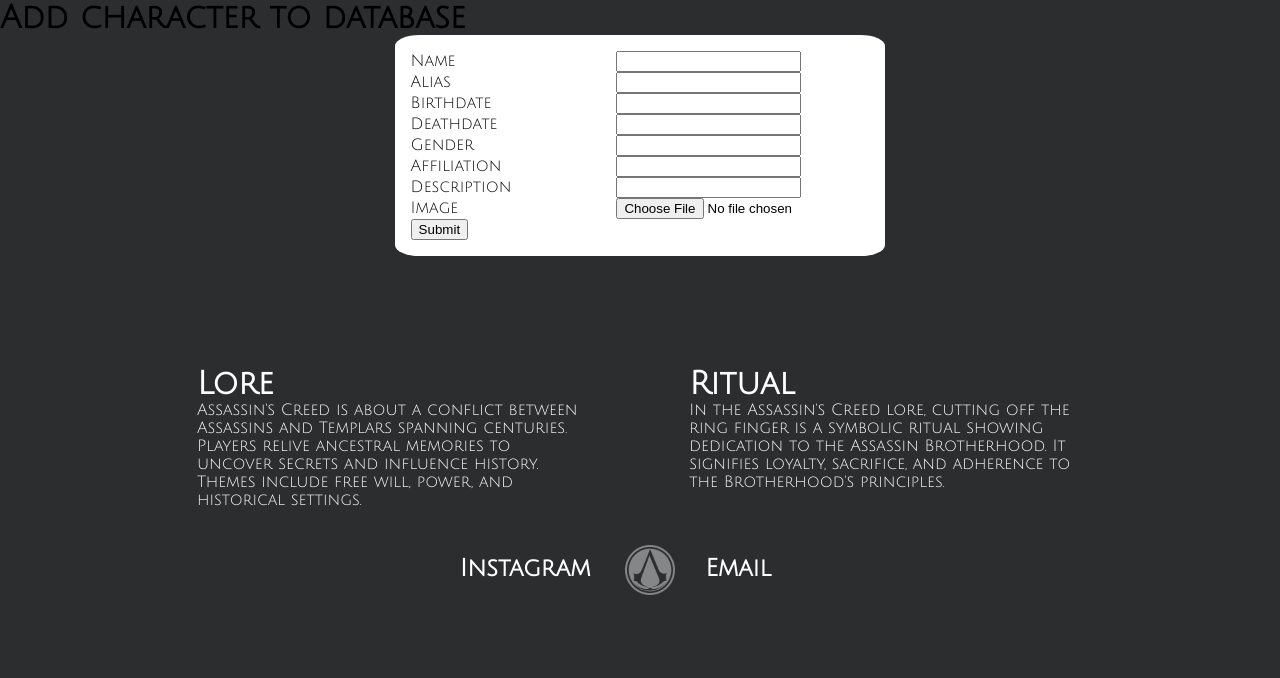
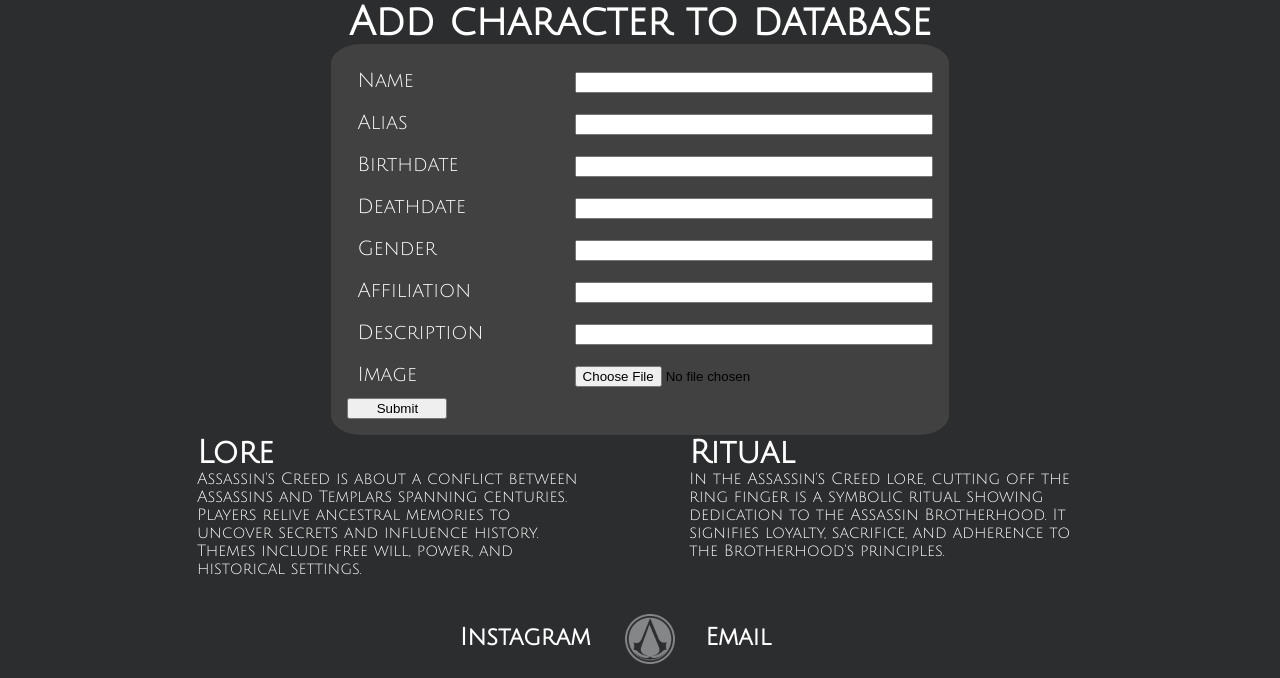
Before and after one commit to JohannesMira-ato/Assassins-Creed-DB, a Flask app: page /database/add/character in a window 1280 px wide. Shown: the part 201-879 px from the top of the page. Before the commit the page ends 796 px from the top, so only its background shows below. Run offline with Flask 3, Linux system fonts and the light colour scheme.

Commit message:
Character add basic styling, added character delete routes WIP

```diff
--- a/db.py
+++ b/db.py
@@ -18,7 +18,7 @@ def add_character(name, alias, birthdate, deathdate, gender,
 
 #  Function to choose between fetchone and fetchall query
 def fetch(query, fetchtype, parameter=None):
-    conn = sqlite3.connect("ACDB.db")  # TEST DB
+    conn = sqlite3.connect(database)  # TEST DB
     cur = conn.cursor()
     if fetchtype == "all":
         if parameter is None:
@@ -32,3 +32,14 @@ def fetch(query, fetchtype, parameter=None):
         results = cur.fetchone()
     conn.close()
     return results
+
+
+def delete_character(CharacterID):
+    conn = sqlite3.connect(database)
+    cur = conn.cursor()
+    cur.execute("DELETE FROM Character WHERE CharacterID =?", (CharacterID,))
+    conn.commit()
+    conn.close()
+
+
+delete_character(10)
--- a/routes.py
+++ b/routes.py
@@ -104,6 +104,18 @@ def database_character_add():
     return render_template("database_character_add.html")
 
 
+@app.route('/database/delete')
+def database_delete():
+    return render_template('database_delete.html')
+
+
+@app.route('/database/delete/character')
+def database_character_delete():
+    characters = db.fetch("SELECT CharacterID, Name FROM CHARACTER", "all")
+    if not characters:
+        return redirect('/404')
+    return render_template('database_character_delete.html', characters=characters)
+
 # Page for individual assassins
 @app.route('/assassin/<int:id>')
 def assassin(id):
--- a/static/css/style.css
+++ b/static/css/style.css
@@ -402,15 +402,33 @@ footer{
 .add-square{
     padding: 1rem;
     border-radius: 5%;
-    background-color: #FFFFFF;
+    background-color: #414141   ;
 }
 
 .add-container{
     display: grid;
     place-content: center;
+    font-size: 20px;
 }
 
 .add-form-container label{
     display: inline-block;
     width: 200px;
+    padding: 10px;
+    color: white;
 }
+
+.add-form-container input{
+    width: 350px;
+}
+
+#add-character-submit{
+    width: 100px;
+}
+
+#add-character-title{
+    display: grid;
+    place-content: center;
+    font-size: 20px;
+    color: white;
+}
--- a/templates/database.html
+++ b/templates/database.html
@@ -7,6 +7,6 @@
 <div class="database-content">
     <div><a href="/database/add">Add to database</a></div>
     <div><a href="">Edit database</a></div>
-    <div><a href="">Delete from database</a></div>
+    <div><a href="/database/delete">Delete from database</a></div>
 </div>
 {%endblock%}
--- a/templates/database_character_add.html
+++ b/templates/database_character_add.html
@@ -1,26 +1,28 @@
 {% extends 'layout.html'%} {% block content%}
-<h1>Add character to database</h1>
+<div id="add-character-title">
+  <h1>Add character to database</h1>
+</div>
 <div class="add-container">
   <div class="add-square">
     <div class="add-form-container">
       <form action="/database/add/character" method="POST" enctype="multipart/form-data">
         <label>Name</label>
-        <input type="text" name="character-name"/><br/>
+        <input type="text" name="character-name" /><br />
         <label>Alias</label>
-        <input type="text" name="character-alias"/><br/>
+        <input type="text" name="character-alias" /><br />
         <label>Birthdate</label>
-        <input type="text" name="character-birthdate"/><br/>
+        <input type="text" name="character-birthdate" /><br />
         <label>Deathdate</label>
-        <input type="text" name="character-deathdate"/><br/>
+        <input type="text" name="character-deathdate" /><br />
         <label>Gender</label>
-        <input type="text" name="character-gender"/><br/>
+        <input type="text" name="character-gender" /><br />
         <label>Affiliation</label>
-        <input type="text" name="character-affiliation"/><br/>
+        <input type="text" name="character-affiliation" /><br />
         <label>Description</label>
-        <input type="text" name="character-description"/><br/>
+        <input type="text" name="character-description" /><br />
         <label for="img">Image</label>
-        <input type="file" name="character-image"><br/>
-        <input type="submit" accept=".png" value="Submit"/>
+        <input type="file" name="character-image"><br />
+        <input type="submit" value="Submit" id="add-character-submit" />
       </form>
     </div>
   </div>
```
Also changed, not shown: templates/database_character_delete.html (added, +8 -0 lines), templates/database_delete.html (added, +8 -0 lines), ACDB - Copy.db.
